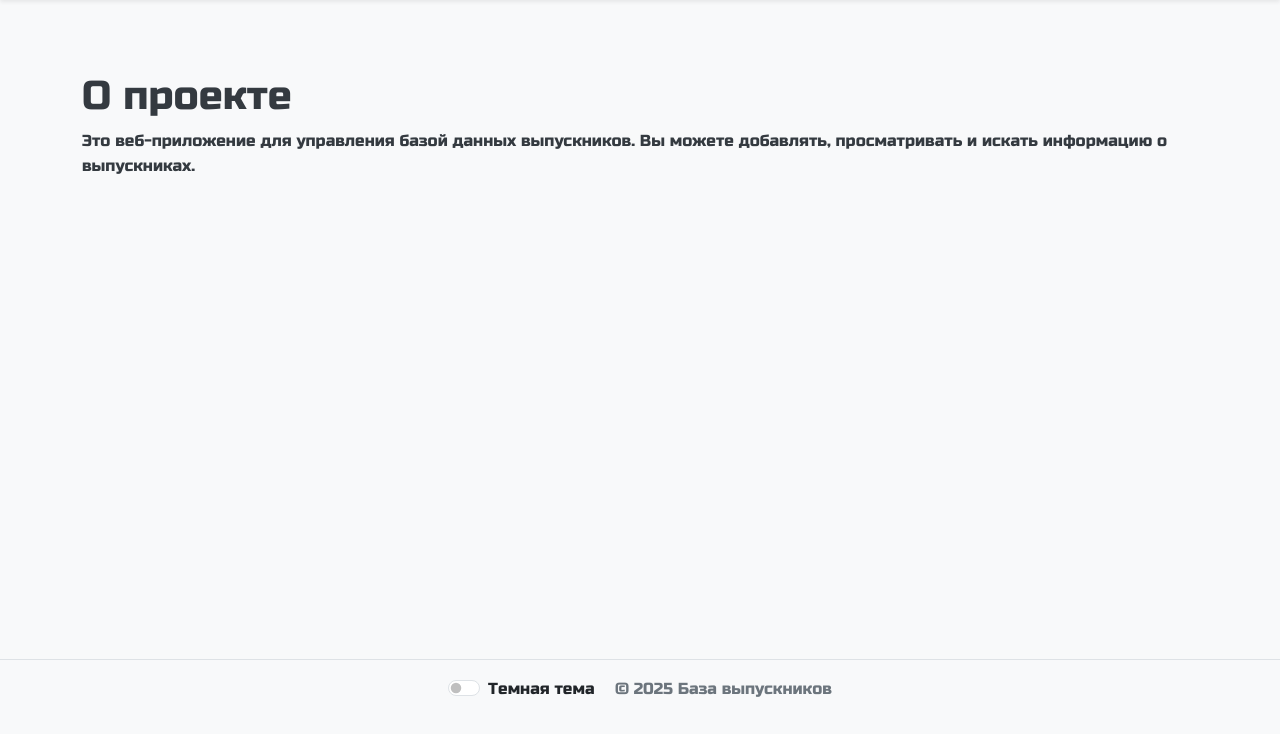
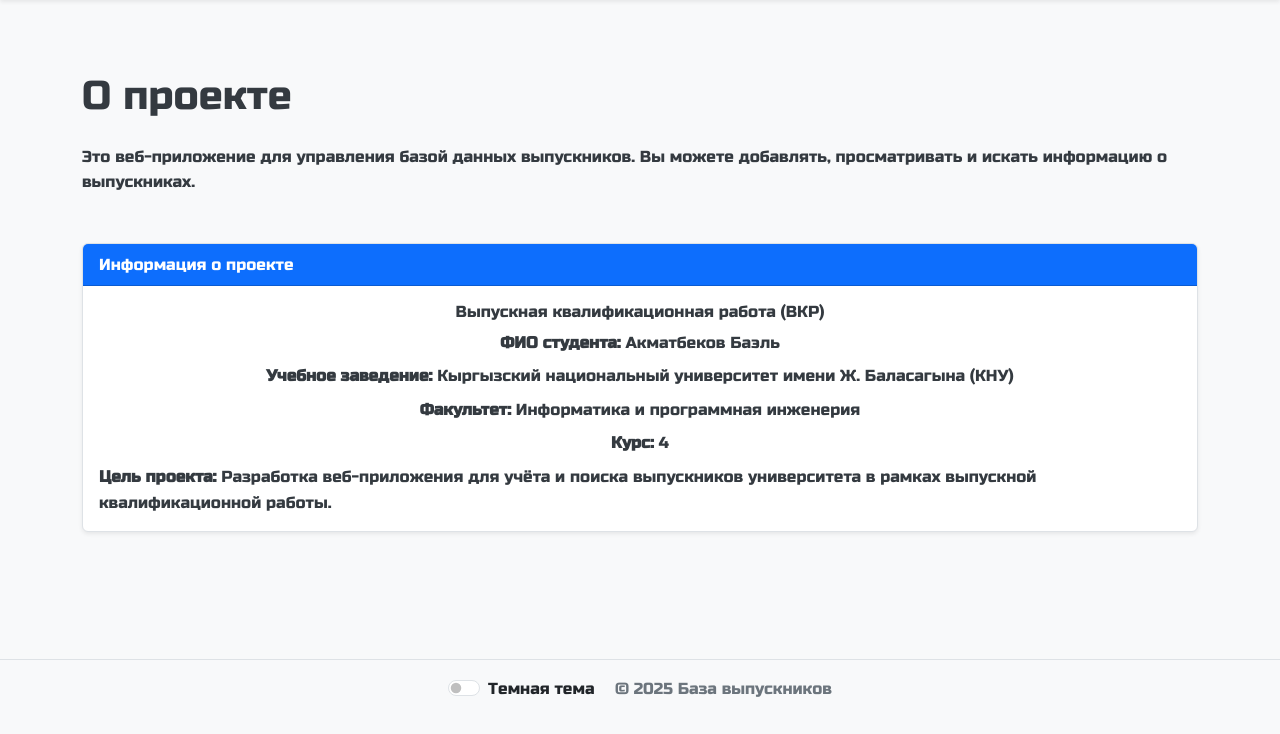
Before and after one commit to nrbltsh/graduate_db_new, a Flask app: page /about in a window 1280 px wide. Shown: the part 66-800 px from the top of the page. Run offline with Flask 3, Linux system fonts and the light colour scheme; a user stored in the database is signed in.

Commit message:
Initial commit

```diff
--- a/static/css/base.css
+++ b/static/css/base.css
@@ -1,6 +1,6 @@
 /* Общие стили */
 body {
-    background-color: #f8f9fa;
+    background-color: ##f5f7fa;
     display: flex;
     flex-direction: column;
     min-height: 100vh;
--- a/templates/about.html
+++ b/templates/about.html
@@ -1,6 +1,21 @@
 {% extends 'base.html' %}
 {% block title %}О проекте{% endblock %}
 {% block content %}
-<h1>О проекте</h1>
+<h1 class="mb-4">О проекте</h1>
+
 <p>Это веб-приложение для управления базой данных выпускников. Вы можете добавлять, просматривать и искать информацию о выпускниках.</p>
+
+<div class="card mt-5 shadow-sm">
+    <div class="card-header bg-primary text-white">
+        Информация о проекте
+    </div>
+    <div class="card-body">
+        <h5 class="card-title">Выпускная квалификационная работа (ВКР)</h5>
+        <p class="card-text mb-2"><strong>ФИО студента:</strong> Акматбеков Баэль</p>
+        <p class="card-text mb-2"><strong>Учебное заведение:</strong> Кыргызский национальный университет имени Ж. Баласагына (КНУ)</p>
+        <p class="card-text mb-2"><strong>Факультет:</strong> Информатика и программная инженерия</p>
+        <p class="card-text mb-2"><strong>Курс:</strong> 4</p>
+        <p class="card-text"><strong>Цель проекта:</strong> Разработка веб-приложения для учёта и поиска выпускников университета в рамках выпускной квалификационной работы.</p>
+    </div>
+</div>
 {% endblock %}
```
Also changed, not shown: instance/graduates.db, static/uploads/default.jpg.
